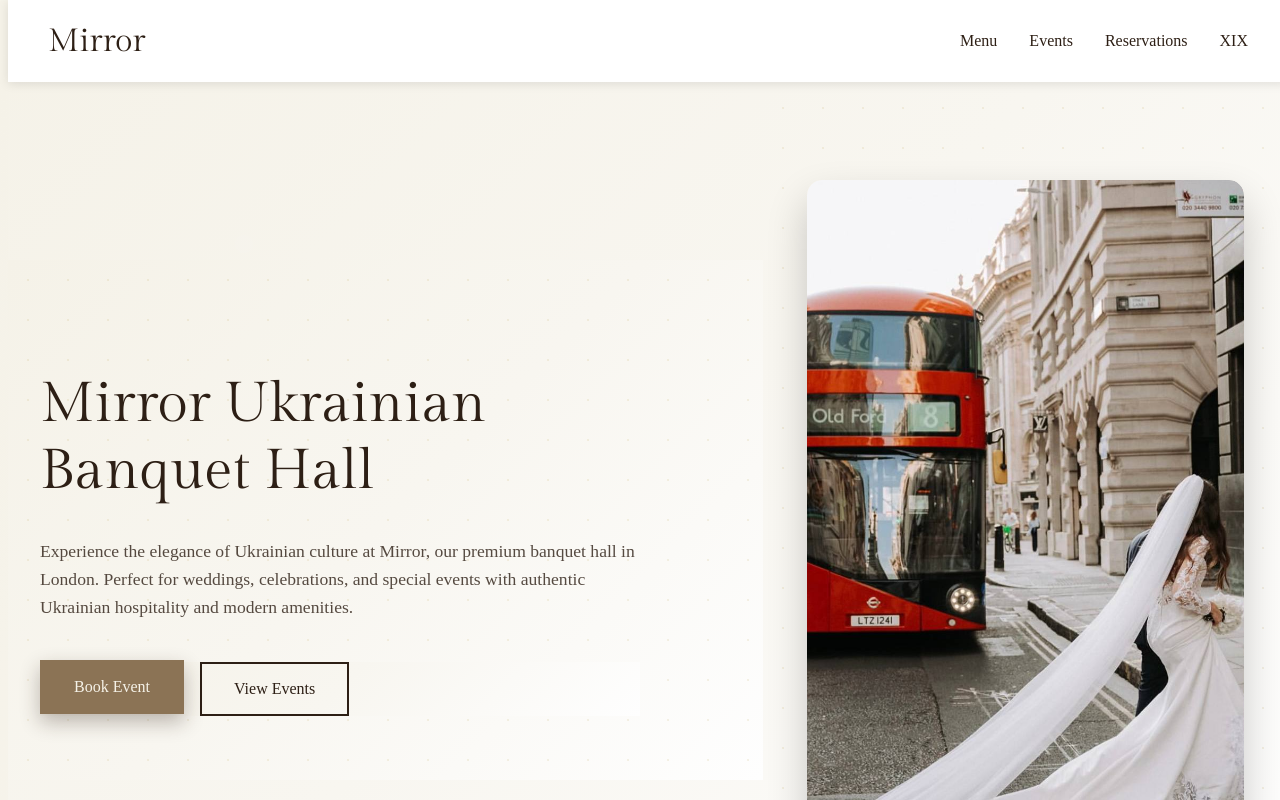
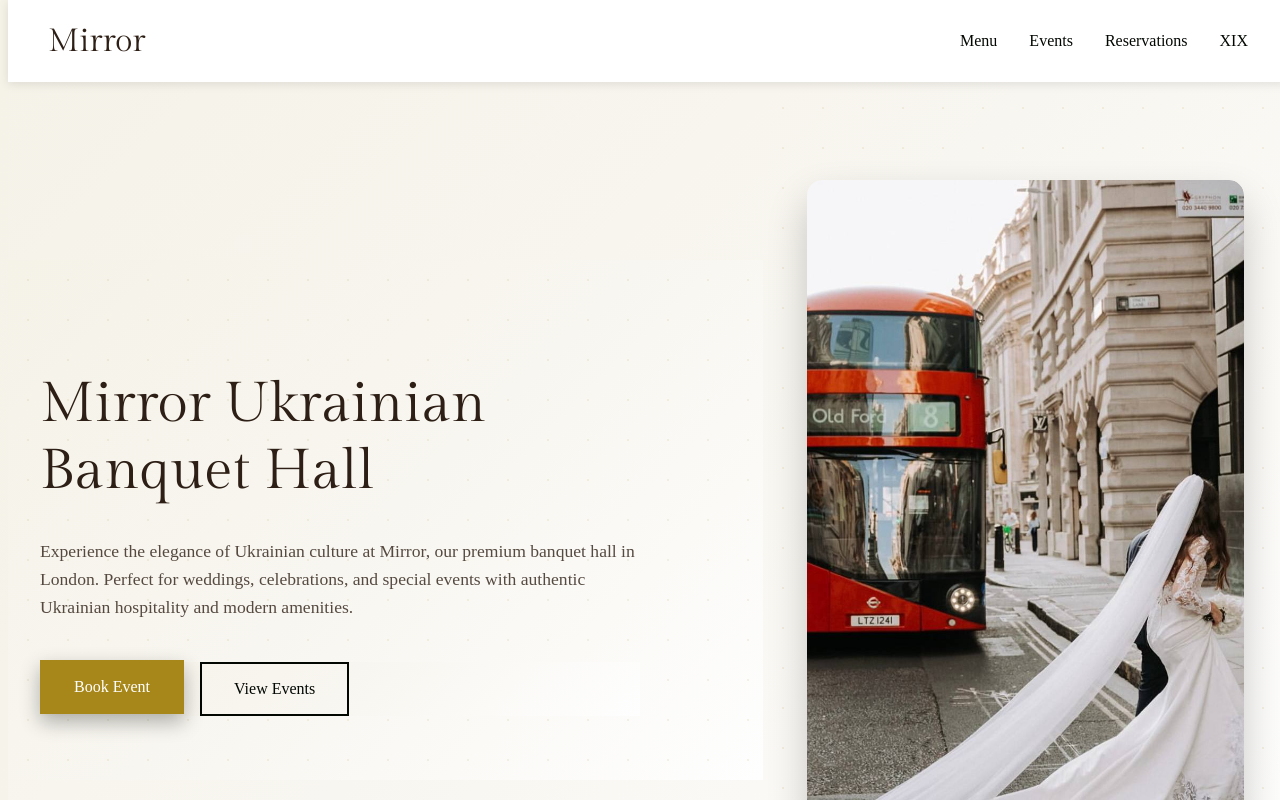
Before and after one commit to Alex-Asta407/xix-restaurant, a website: page mirror/mirror.html in a window 1280 px wide. In both pictures the pointer is over the link "Book Event". Shown: the top 800 px of the page. Drawn offline with Linux system fonts and the light colour scheme.

Commit message:
Fixed few design issues 6.0

```diff
--- a/mirror.css
+++ b/mirror.css
@@ -434,49 +434,47 @@ body {
     opacity: 0.8;
 }
 
-/* Button Overrides - Match XIX Style: Transparent by default, fill on hover */
+/* Button Overrides - Match base.css exactly (same as menu.html) */
 .btn-primary,
 .btn-secondary {
     padding: 1rem 2rem !important;
+    text-decoration: none !important;
     border-radius: 0 !important;
     font-weight: 400 !important;
-    font-size: 1rem !important;
-    text-decoration: none !important;
+    transition: all 0.4s ease !important;
     display: inline-block !important;
     text-align: center !important;
-    transition: all 0.4s ease !important;
-    border: 2px solid #2d1f15 !important;
-}
-
-/* Desktop: Both buttons transparent by default (like XIX) */
+}
+
+/* Match base.css button styles exactly */
 .btn-primary {
     background: transparent !important;
-    color: #2d1f15 !important;
-    border-color: #2d1f15 !important;
+    color: var(--very-dark-green, #020702) !important;
+    border: 2px solid var(--very-dark-green, #020702) !important;
 }
 
 .btn-primary:hover,
 .btn-primary:focus {
-    background: #8b7355 !important;
-    color: #f5f2e8 !important;
-    border-color: #8b7355 !important;
+    background: var(--gold, #A8871A) !important;
+    color: var(--white, #FFFFFF) !important;
+    border-color: var(--gold, #A8871A) !important;
     transform: translateY(-2px) !important;
-    box-shadow: 0 8px 20px rgba(45, 31, 21, 0.3) !important;
+    box-shadow: 0 8px 20px rgba(2, 7, 2, 0.3) !important;
 }
 
 .btn-secondary {
     background: transparent !important;
-    color: #2d1f15 !important;
-    border-color: #2d1f15 !important;
+    color: var(--very-dark-green, #020702) !important;
+    border: 2px solid var(--very-dark-green, #020702) !important;
 }
 
 .btn-secondary:hover,
 .btn-secondary:focus {
-    background: #8b7355 !important;
-    color: #f5f2e8 !important;
-    border-color: #8b7355 !important;
+    background: var(--gold, #A8871A) !important;
+    color: var(--white, #FFFFFF) !important;
+    border-color: var(--gold, #A8871A) !important;
     transform: translateY(-2px) !important;
-    box-shadow: 0 8px 20px rgba(45, 31, 21, 0.3) !important;
+    box-shadow: 0 8px 20px rgba(168, 135, 26, 0.3) !important;
 }
 
 /* Remove shaky transforms on touch devices */
@@ -586,25 +584,25 @@ body {
     border-bottom: none !important;
 }
 
-/* Ensure navigation menu links are simple text links (no button styling) */
+/* Ensure navigation menu links are simple text links (no button styling) - Match menu.html exactly */
 .nav-menu a,
 .navbar .nav-menu a,
 .nav-menu li a {
     text-decoration: none !important;
-    color: var(--very-dark-green, #2d1f15) !important;
+    color: var(--very-dark-green, #020702) !important;
     font-weight: 400 !important;
     background: transparent !important;
     border: none !important;
     display: inline !important;
     transition: color 0.3s ease !important;
     position: relative !important;
-    /* Allow natural padding from navigation.css, but no button borders/backgrounds */
+    /* Match navigation.css exactly - simple text links */
 }
 
 .nav-menu a:hover,
 .navbar .nav-menu a:hover,
 .nav-menu li a:hover {
-    color: var(--gold, #d4a574) !important;
+    color: var(--gold, #A8871A) !important;
     background: transparent !important;
     border: none !important;
     transform: none !important;
@@ -614,18 +612,18 @@ body {
 .nav-menu a.active,
 .navbar .nav-menu a.active,
 .nav-menu li a.active {
-    color: var(--gold, #d4a574) !important;
+    color: var(--gold, #A8871A) !important;
     background: transparent !important;
     border: none !important;
 }
 
 .navbar a {
-    color: var(--very-dark-green, #2d1f15) !important;
+    color: var(--very-dark-green, #020702) !important;
     transition: color 0.3s ease !important;
 }
 
 .navbar a:hover {
-    color: var(--gold, #d4a574) !important;
+    color: var(--gold, #A8871A) !important;
 }
 
 /* Footer Overrides */
```
